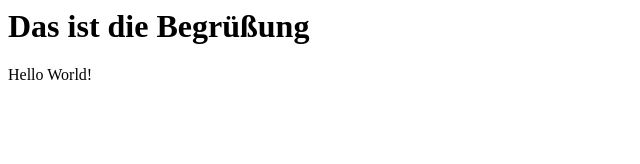
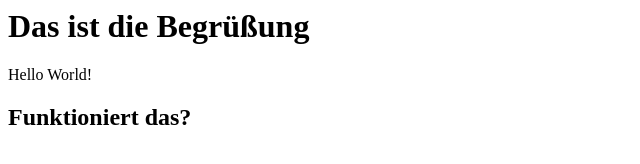
Before and after one commit to thomasroser/testing, a plain HTML site: page index.html in a window 1280 px wide. Shown: the whole page, without its empty margins (0-640 px from the left). Drawn offline with Linux system fonts and the light colour scheme.

Commit message:
Änderung an der Überschriftenstruktur

```diff
--- a/index.html
+++ b/index.html
@@ -6,5 +6,6 @@
     <body>
         <h1>Das ist die Begrüßung</h1>
         Hello World!
+        <h2>Funktioniert das?</h2>
     </body>
 </html>
```
